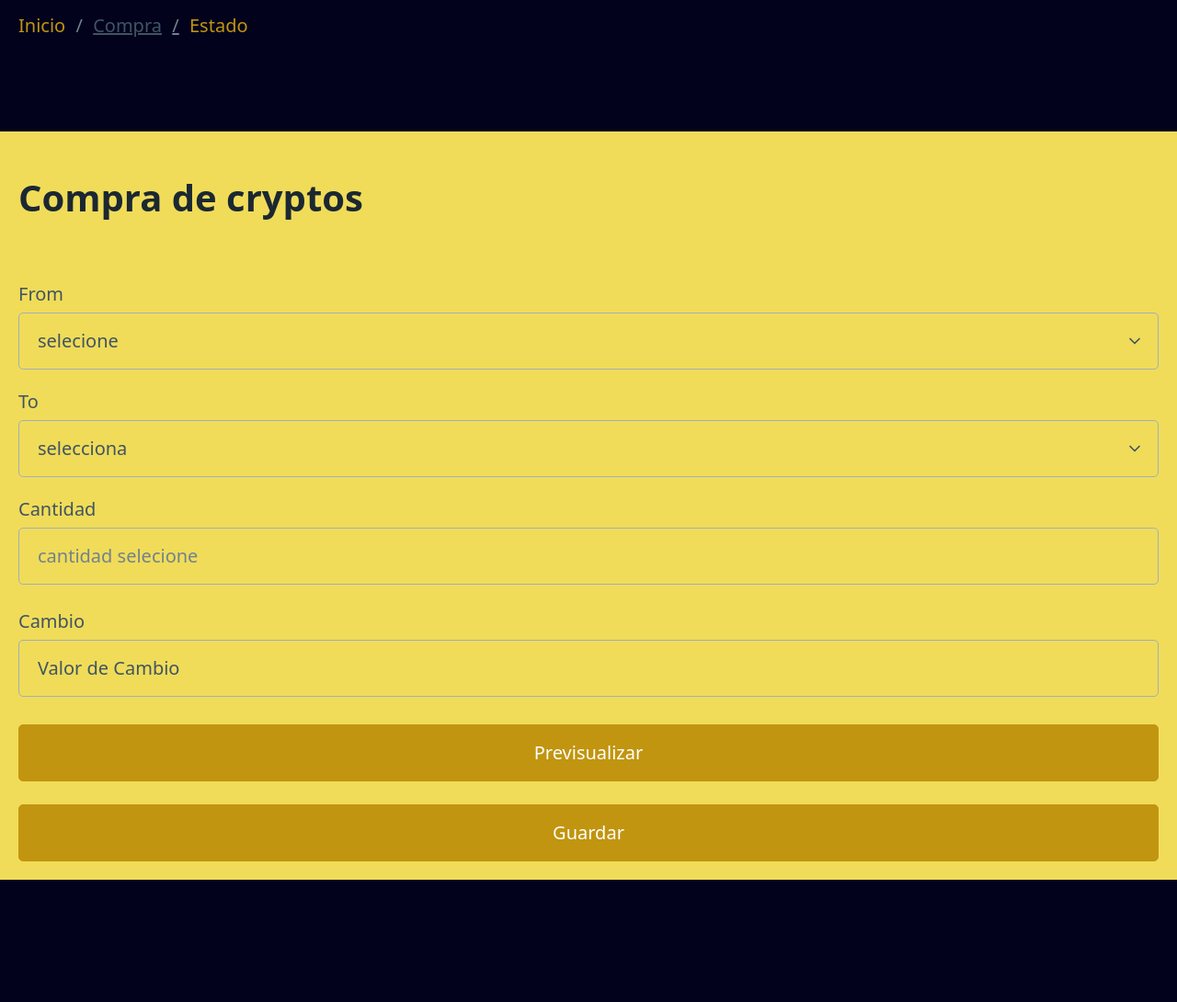
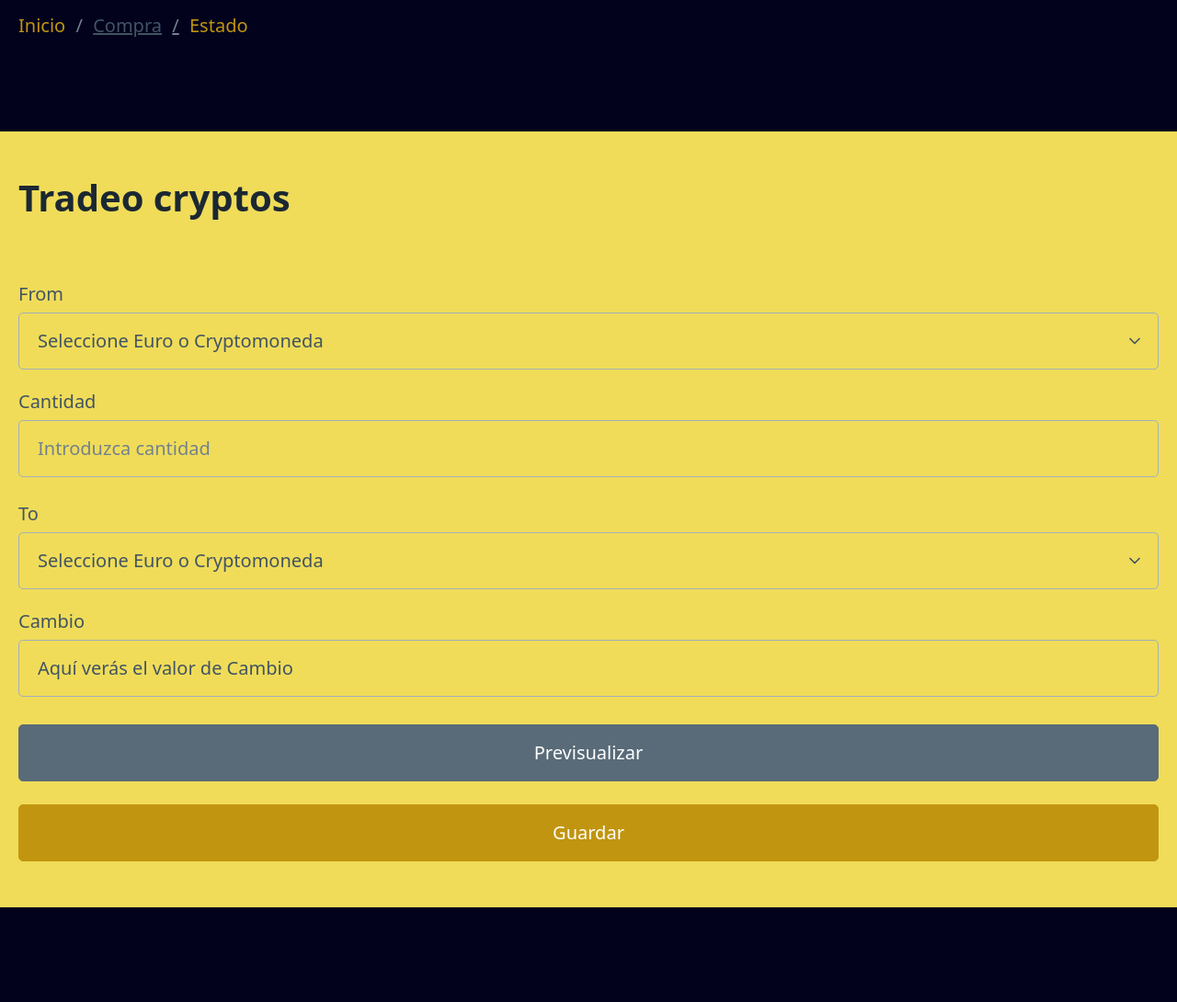
Before and after one commit to Pablomarke/myCrypto, a Flask app: page /purchase in a window 1280 px wide. Shown: the part 146-1236 px from the top of the page at 92% size. Run offline with Flask 3, Linux system fonts and the light colour scheme; parts of the project's set-up code (start-up, migrations or seed data) failed here and were passed over.

Commit message:
Mejoras visuales y limpieza de cofigo

```diff
--- a/Desktop/my_Crypto/key.py
+++ b/Desktop/my_Crypto/key.py
@@ -1,5 +1,5 @@
 
 
 
-APIKEY2 = '1AF0A917-42ED-4D49-B53D-62298F4DBB0E'
-APIKEY ="882E276C-EB52-4D8F-82F1-E3F98EA2EBD6"
+APIKEY = '1AF0A917-42ED-4D49-B53D-62298F4DBB0E'
+APIKEY2 ="882E276C-EB52-4D8F-82F1-E3F98EA2EBD6"
--- a/Desktop/my_Crypto/my_Crypto/routes.py
+++ b/Desktop/my_Crypto/my_Crypto/routes.py
@@ -25,10 +25,10 @@ def compra():
         return render_template("compra.html",
                                title = "Compra",
                                crypto_usadas = crypto_usadas,
-                               valor = "Valor de Cambio",
-                               q_to = "cantidad",
-                                pre_from = "selecione",
-                                pre_to = "selecciona",
+                               valor = "Aquí verás el valor de Cambio",
+                               q_to = "Introduzca cantidad",
+                                pre_from = "Seleccione Euro o Cryptomoneda",
+                                pre_to = "Seleccione Euro o Cryptomoneda",
                                )
     else:
         if request.form["Button"] == "Previsualizar":
@@ -57,8 +57,6 @@ def compra():
             pre_q = request.form["quantity"]
             pre_to = request.form["to_select"]
 
-            print("aquiii ++++++ ", request.form)
-
             if request.form["to_select"] == "EUR":
                 valor = valorCrypto(pre_from)
             else:
@@ -68,12 +66,12 @@ def compra():
             Conexion.create([
                 date_select,
                 hora_select,
-                request.form["from_select"],
-                request.form["quantity"],
-                request.form["to_select"],
-                tradeoCrypto(request.form["quantity"],
-                            request.form["from_select"],
-                            request.form["to_select"]),
+                pre_from,
+                pre_q,
+                pre_to,
+                tradeoCrypto(pre_q,
+                            pre_from,
+                            pre_to),
                             valor
                             ])
             flash("Movimiento registrado correctamente!")
--- a/Desktop/my_Crypto/my_Crypto/templates/compra.html
+++ b/Desktop/my_Crypto/my_Crypto/templates/compra.html
@@ -2,24 +2,29 @@
 {% block section %}
 
 <br>
-<h1>Compra de cryptos</h1>
+<h1>Tradeo cryptos</h1>
 
 
 <form action="/purchase" method="POST">
 
     <label for="from">
       From
-      <select name="from_select" value="{{request.from_select}}">
+      <select name="from_select" value="{{request.from_select}}" placeholder="{{pre_from}}"required>
         {% for item in crypto_usadas %}
         <option value="{{item}}" >{{item}}</option>
         {% endfor%}
-        <option value="{{pre_from}}" placeholder="{{pre_from}}" selected>{{pre_from}}</option>
+        <option  placeholder="{{pre_from}}" selected>{{pre_from}}</option>
       </label>
       </select>
 
+      <label for="Q2">
+        Cantidad
+        <input value="{{q_to}}" type="number"  id="cantidad" name="quantity" placeholder="{{ q_to }} " required>
+      </label>
+
     <label for="to">
       To
-      <select name="to_select" value="{{request.to_select}}">
+      <select name="to_select" value="{{request.to_select}}" required>
         {% for item in crypto_usadas %}
         <option value="{{item}}" >{{item}}</option>
         {% endfor%}
@@ -27,24 +32,19 @@
       </label>
       </select>
 
-
-        <label for="Q2">
-          Cantidad
-          <input value="{{q_to}}" type="number"  id="cantidad" name="quantity" placeholder="{{ q_to }} {{pre_from}}" >
-        </label>
-
         <label for="Q">
           Cambio
-          <input value="{{valor}}" type="text"  id="precompra" name="quantity2" placeholder="{{valor}} {{pre_to}}" readonly>
+          <input value="{{valor}}" type="text"  id="precompra" name="quantity2" placeholder="{{valor}}" readonly>
         </label>
 
 
     <!-- Button -->
-  <input type="submit" name = "Button" value="Previsualizar">
+  <input type="submit" name = "Button" value="Previsualizar" class="secondary">
     <br>
   <input type="submit" name = "Button" value="Guardar">
     <br>
 
   </form>
+<br>
 
   {% endblock %}
```
